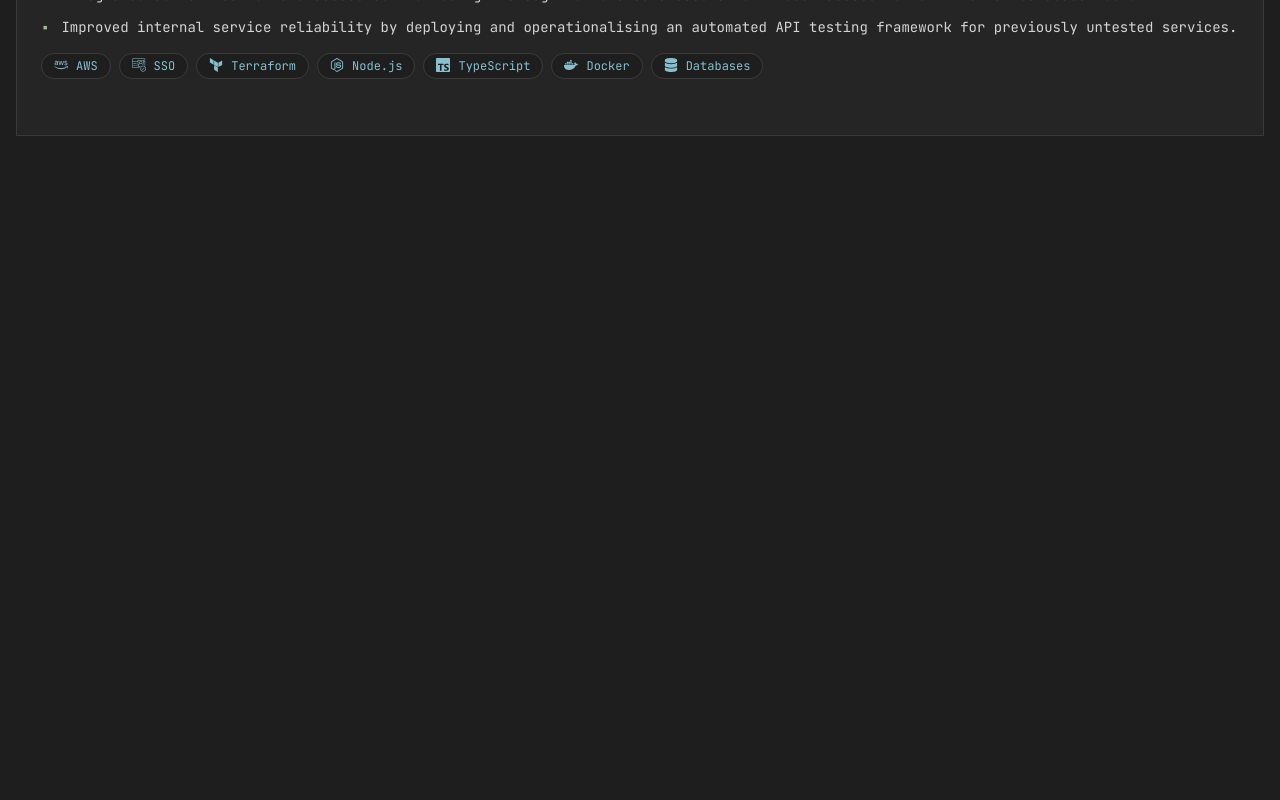
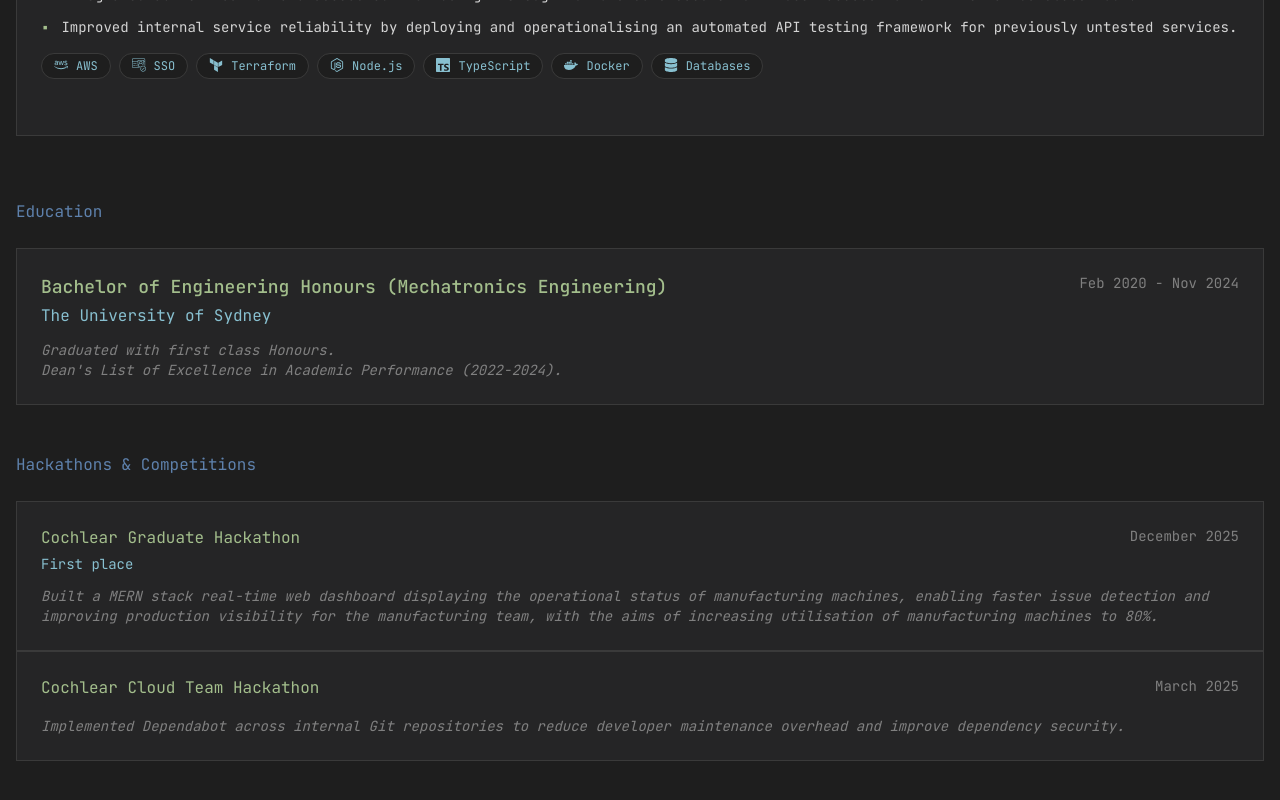
Before and after one commit to lazarr1/lulazar-com, a React (Vite) app: page /experience in a window 1280 px wide. Shown: the part 1317-2117 px from the top of the page. Before the commit the page ends 1613 px from the top, so only its background shows below. Built offline with nearby package versions, Linux system fonts and the light colour scheme.

Commit message:
Added education and hackathons to experience page

```diff
--- a/src/pages/Experience.tsx
+++ b/src/pages/Experience.tsx
@@ -298,6 +298,46 @@
               </div>
             </div>
           </div>
+
+          <div className="opacity-0 animate-fadeInUp delay-400 pb-12 text-[#5e81ac]">
+            <div className="mb-6">
+              <h3>Education</h3>
+            </div>
+            <div className="border border-[#3a3a3a] p-6 bg-[#252526]">
+              <div className="flex justify-between items-start mb-3 flex-wrap gap-2">
+                <div>
+                  <h3 className="text-[#a3be8c] mb-1">{education.degree}</h3>
+                  <div className="text-[#88c0d0]">{education.school}</div>
+                </div>
+                <div className="text-sm text-[#808080]">{education.period}</div>
+              </div>
+              <div className="text-sm text-[#808080] italic">
+                {education.note}
+              </div>
+              <div className="text-sm text-[#808080] italic">
+                {education.awards}
+              </div>
+            </div>
+          </div>
+          <div className="opacity-0 animate-fadeInUp delay-400 pb-12 text-[#5e81ac]">
+            <div className="mb-6">
+              <h3>Hackathons & Competitions</h3>
+            </div>
+            {hackathons.map((hackathon) =>
+            <div className="border border-[#3a3a3a] p-6 bg-[#252526]">
+              <div className="flex justify-between items-start mb-3 flex-wrap gap-2">
+                <div>
+                  <h3 className="text-[#a3be8c] mb-1">{hackathon.title}</h3>
+                  <div className="text-[#88c0d0] text-sm">{hackathon.subtitle}</div>
+                </div>
+                <div className="text-sm text-[#808080]">{hackathon.period}</div>
+              </div>
+              <div className="text-sm text-[#808080] italic">
+                {hackathon.note}
+              </div>
+            </div>
+          )}
+        </div>
         </div>
       </section>
     </PageTransition>
```
